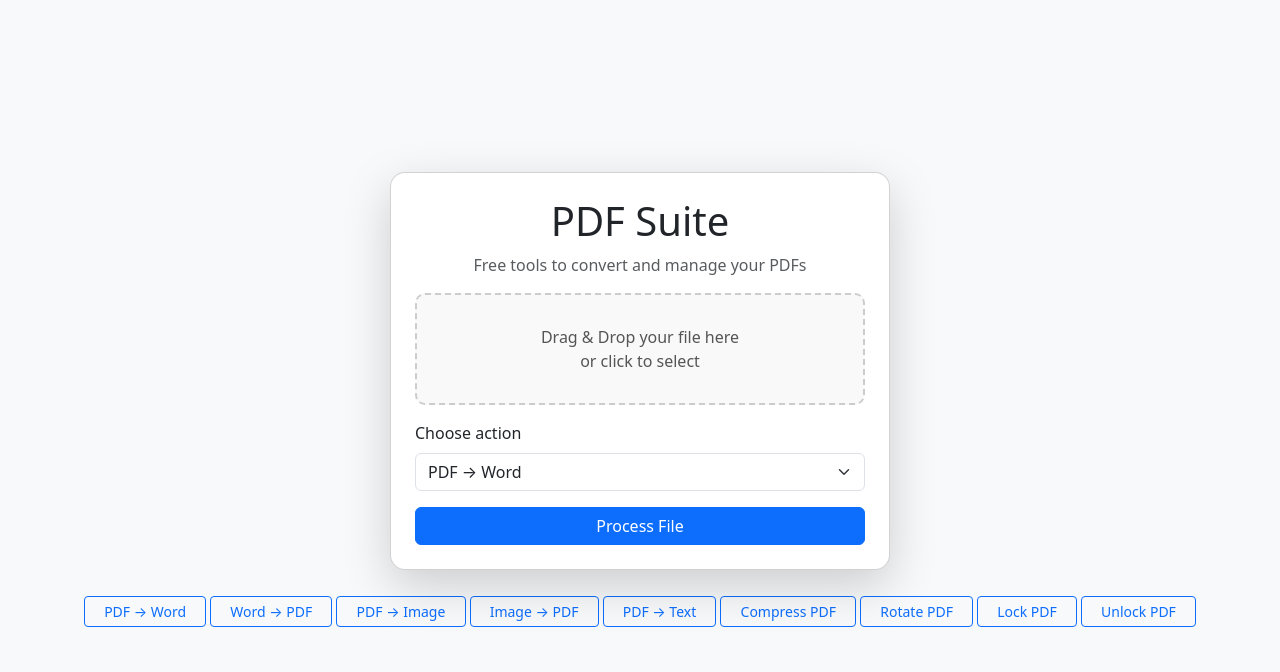
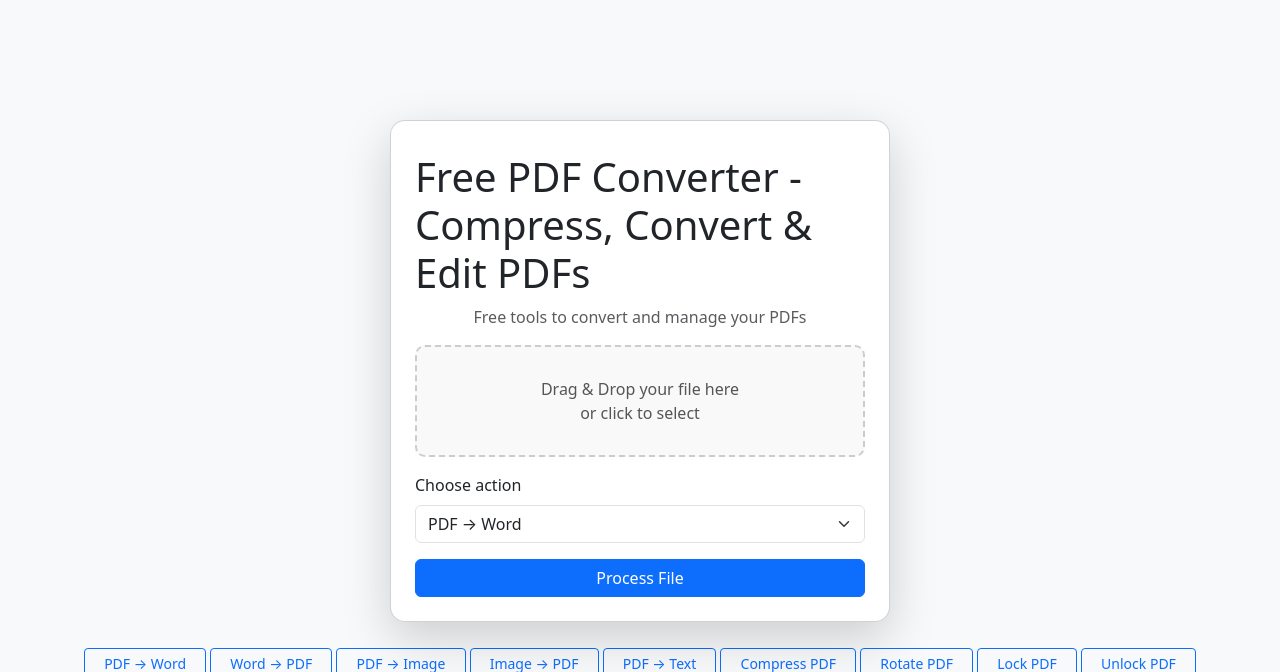
Before and after one commit to matthewmammoliti1234-hue/PDF-PROJECT, a Flask app: page / in a window 1280 px wide. Shown: the top 672 px of the page. Run offline with Flask 3, Linux system fonts and the light colour scheme; some libraries are stand-ins or nearby versions.

Commit message:
Update index.html

```diff
--- a/templates/index.html
+++ b/templates/index.html
@@ -78,7 +78,7 @@
 
 <div class="container">
     <div class="card shadow-lg p-4 mx-auto" style="max-width:500px; border-radius:15px;">
-        <h1 class="text-center mb-2">PDF Suite</h1>
+        <h1 class="text-center mb-2"><h1>Free PDF Converter - Compress, Convert & Edit PDFs</h1></h1>
         <p class="text-center text-muted mb-3">Free tools to convert and manage your PDFs</p>
 
         <!-- Alert Area -->
```
